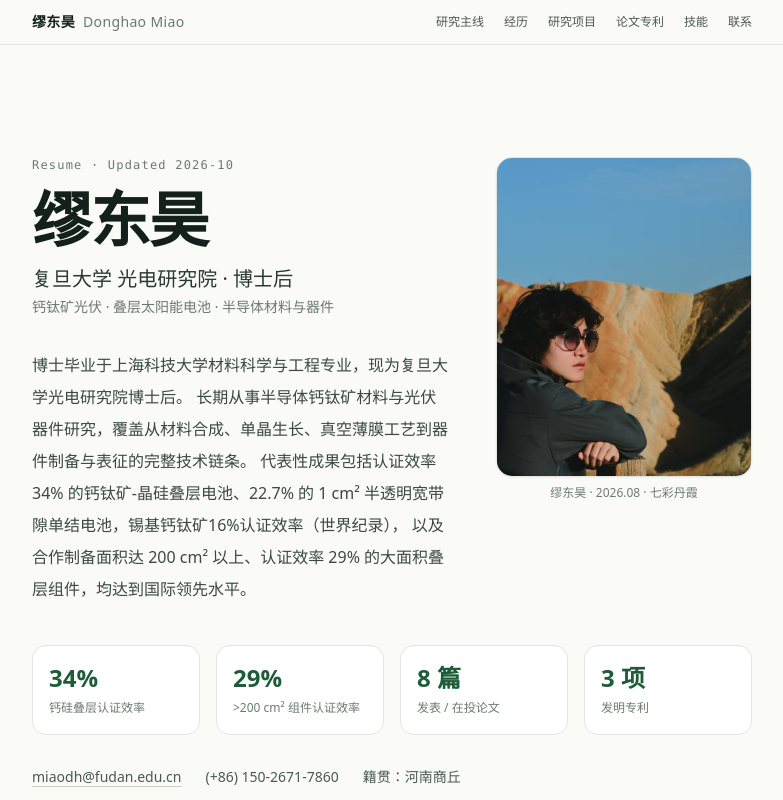
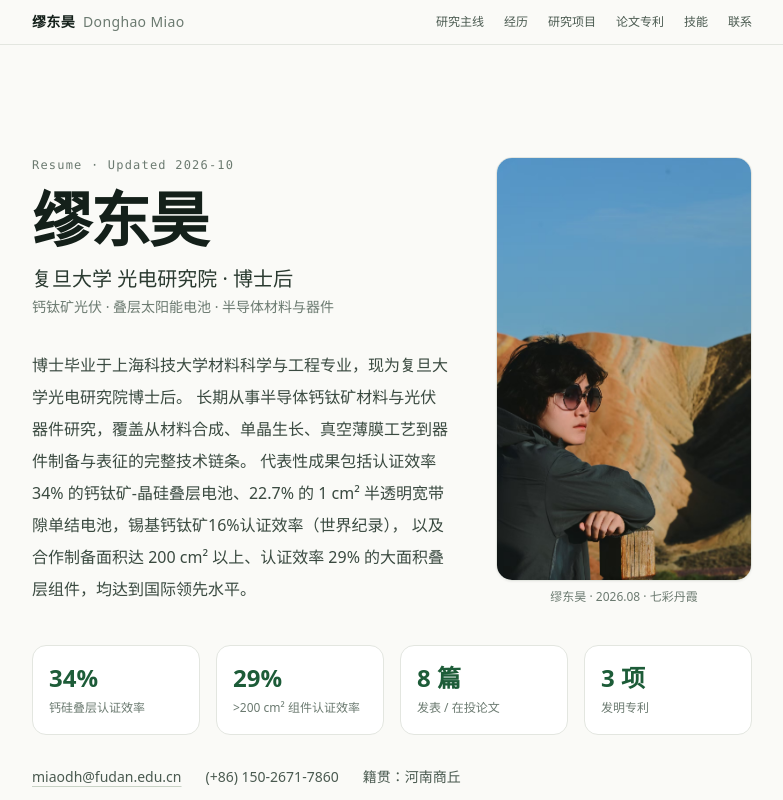
Before and after one commit to Miaodh1998/Miaodh1998.github.io, a React (Vite) app: page / in a window 1280 px wide. Shown: the top 800 px of the page, without its empty margins (248-1031 px from the left). Built offline with nearby package versions, Linux system fonts and the light colour scheme.

Commit message:
align hero photo height with intro text

```diff
--- a/src/sections/Hero.tsx
+++ b/src/sections/Hero.tsx
@@ -3,7 +3,7 @@ import photo from '@/assets/photo.jpg'
 export default function Hero() {
   return (
     <section id="top" className="py-20 sm:py-28">
-      <div className="flex flex-col-reverse gap-10 sm:flex-row sm:items-start sm:gap-12">
+      <div className="flex flex-col-reverse gap-10 sm:flex-row sm:items-stretch sm:gap-12">
         <div className="min-w-0 flex-1">
           <p className="mb-4 font-mono text-xs tracking-widest text-[#6b7a70]">
             Resume · Updated 2026-10
@@ -23,11 +23,11 @@ export default function Hero() {
             以及合作制备面积达 200 cm² 以上、认证效率 29% 的大面积叠层组件，均达到国际领先水平。
           </p>
         </div>
-        <figure className="shrink-0">
+        <figure className="flex shrink-0 flex-col">
           <img
             src={photo}
             alt="缪东昊"
-            className="h-64 w-52 rounded-2xl border border-[#e3e6e0] object-cover shadow-sm sm:h-80 sm:w-64"
+            className="h-64 w-52 rounded-2xl border border-[#e3e6e0] object-cover shadow-sm sm:h-auto sm:min-h-0 sm:flex-1 sm:w-64"
             style={{ objectPosition: '28% 55%' }}
           />
           <figcaption className="mt-2 text-center text-xs text-[#6b7a70]">
```
